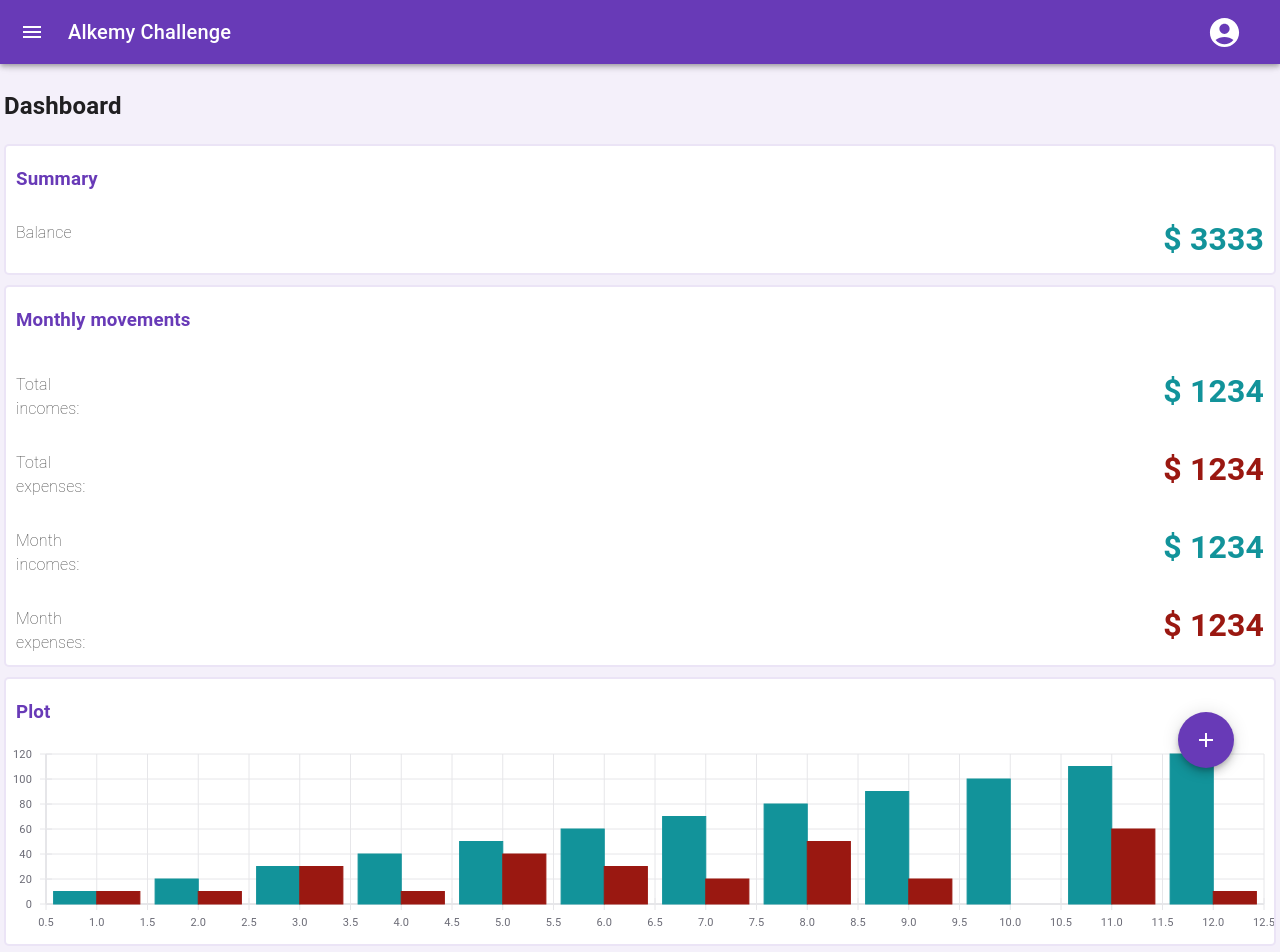
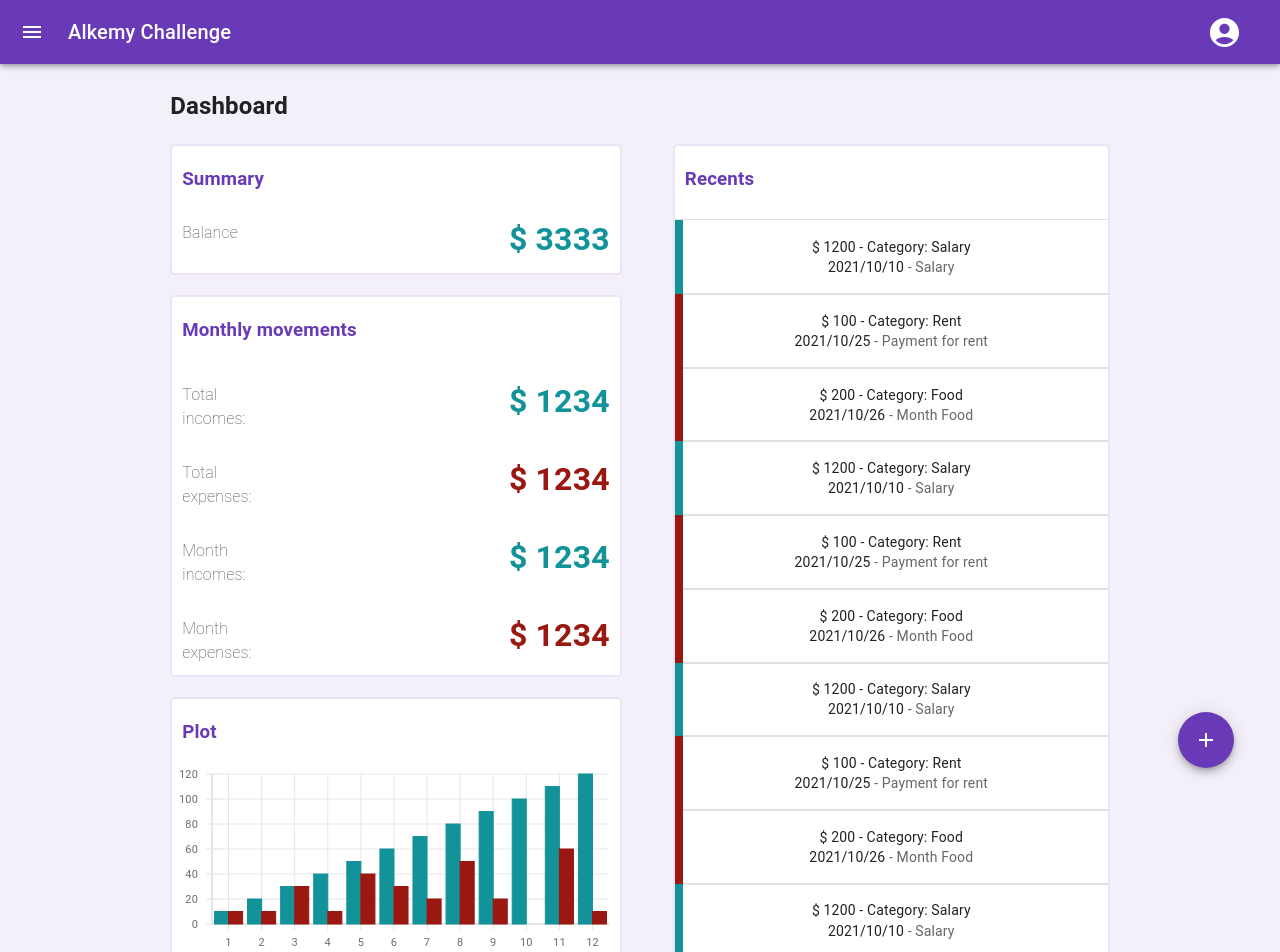
Before and after one commit to germansanz93/alkemy-challenge, a React (Create React App) app in the folder client/alkemy-challenge-client/: page / in a window 1280 px wide. Shown: the top 952 px of the page. Built offline with nearby package versions, Linux system fonts and the light colour scheme.

Commit message:
changed a lot of styles to get responsiveness

```diff
--- a/client/alkemy-challenge-client/src/App.css
+++ b/client/alkemy-challenge-client/src/App.css
@@ -1,3 +1,8 @@
+html {
+  height: 100vh;
+  background-color: #683ab713;
+}
+
 .App {
   text-align: center;
 }
--- a/client/alkemy-challenge-client/src/Dashboard.js
+++ b/client/alkemy-challenge-client/src/Dashboard.js
@@ -21,27 +21,31 @@ function Dashboard(props) {
   return (
     <div className={classes.mainContainer}>
       <h2>Dashboard</h2>
-      <div className={classes.card}>
+      <div className={classes.cardsContainer}>
+        {/* <div className={classes.leftContainer}> */}
+          <div className={`${classes.balance} ${classes.card}`}>
             <h3 className={classes.cardTitle}>Summary</h3>
-        <SummaryBox title={'Balance'} total={'$ 3333'} type={1}/>
+            <SummaryBox title={'Balance'} total={'$ 3333'} type={1} />
           </div>
           <div className={`${classes.summariesContainer} ${classes.card}`}>
             <h3 className={classes.cardTitle}>Monthly movements</h3>
-        <SummaryBox title={'Total incomes:'} total={'$ 1234'} type={1}/>
-        <SummaryBox title={'Total expenses:'} total={'$ 1234'} type={2}/>
-        <SummaryBox title={'Month incomes:'} total={'$ 1234'} type={1}/>
-        <SummaryBox title={'Month expenses:'} total={'$ 1234'} type={2}/>
+            <SummaryBox title={'Total incomes:'} total={'$ 1234'} type={1} />
+            <SummaryBox title={'Total expenses:'} total={'$ 1234'} type={2} />
+            <SummaryBox title={'Month incomes:'} total={'$ 1234'} type={1} />
+            <SummaryBox title={'Month expenses:'} total={'$ 1234'} type={2} />
           </div>
           <div className={`${classes.barsContainer} ${classes.card}`}>
             <h3 className={classes.cardTitle}>Plot</h3>
-        <Plot/>
+            <Plot />
           </div>
+        {/* </div> */}
         <div className={`${classes.recentsContainer} ${classes.card}`}>
           <h3 className={classes.cardTitle}>Recents</h3>
-          <Recents/>
+          <Recents className={classes.recents} />
         </div>
-      <FloatingActionBtn onClick={handleOpen}/>
-      <MovementForm open={open} handleClose={handleClose}/>
+      </div>
+      <FloatingActionBtn onClick={handleOpen} />
+      <MovementForm open={open} handleClose={handleClose} />
     </div>
   )
 }
--- a/client/alkemy-challenge-client/src/MovementsList.js
+++ b/client/alkemy-challenge-client/src/MovementsList.js
@@ -73,6 +73,7 @@ class MovementsList extends React.Component {
               <ListItem className={classes.ListItem} alignItems="center">
                 <div className={mov.type == 1 ? classes.leftColorBarGreen : classes.leftColorBarRed}></div>
                 <ListItemText
+                  className={classes.listItemText}
                   primary={`$ ${mov.amount} - Category: ${mov.category}`}
                   secondary={
                     <React.Fragment>
--- a/client/alkemy-challenge-client/src/Recents.js
+++ b/client/alkemy-challenge-client/src/Recents.js
@@ -15,13 +15,15 @@ function Recents(props) {
 
   return (
     <div className={classes.listContainer}>
-      <List dense={true} sx={{ width: '100%', maxWidth: 360, bgcolor: 'background.paper' }}>
+      <List className={classes.list} dense={true} sx={{ width: '100%', bgcolor: 'background.paper' }}>
         {
-          movements.map(mov => (
-            <div>
-              <ListItem className={classes.ListItem} alignItems="flex-start">
+          movements.splice(0, 10).map(mov => (
+            <div className={classes.itemContainer}>
+              <Divider />
+              <ListItem className={classes.ListItem} alignItems="center">
                 <div className={mov.type == 1 ? classes.leftColorBarGreen : classes.leftColorBarRed}></div>
                 <ListItemText
+                  className={classes.listItemText}
                   primary={`$ ${mov.amount} - Category: ${mov.category}`}
                   secondary={
                     <React.Fragment>
--- a/client/alkemy-challenge-client/src/styles/DashboardStyles.js
+++ b/client/alkemy-challenge-client/src/styles/DashboardStyles.js
@@ -2,11 +2,19 @@ export default {
   mainContainer: {
     display: 'flex',
     flexDirection: 'column',
+    maxWidth: '470px',
+    margin: '0 auto',
   },
+
   summariesContainer: {
     display: 'flex',
     flexDirection: 'column',
   },
+  recentsContainer: {
+    display: 'flex',
+    flexDirection: 'column',
+  },
+
   card: {
     border: '2px solid #683ab722',
     borderRadius: '5px',
@@ -16,5 +24,50 @@ export default {
   cardTitle: {
     color: '#683ab7',
     marginLeft: '10px',
+  },
+  '@media (min-width: 780px)': {
+    mainContainer: {
+      maxWidth: '1042px',
+      padding: '0 4vw'
+    },
+    cardsContainer: {
+      display: 'grid',
+      gridTemplate: '"left1 right""left2 right""left3 right"',
+      gridGap: '10px 4vw',
+    },
+    balance: {
+      gridArea: 'left1',
+    },
+    summariesContainer: {
+      gridArea: 'left2',
+    },
+    barsContainer: {
+      gridArea: 'left3',
+    },
+    recentsContainer: {
+      gridArea: "right",
+    }
+  },
+  '@media (min-width: 1440px)': {
+    mainContainer:{
+      maxWidth: '1600px',
+    },
+    cardsContainer:{
+      gridTemplate: '"topR topL" "bottomR bottomL"',
+      gridTemplateColumns: '3fr 1fr',
+    },
+    balance: {
+      gridArea: 'topL',
+    },
+    summariesContainer: {
+      gridArea: 'topR',
+      flexDirection: 'row',
+    },
+    barsContainer: {
+      gridArea: 'bottomR',
+    },
+    recentsContainer: {
+      gridArea: "bottomL",
+    }
   }
 }
--- a/client/alkemy-challenge-client/src/styles/MovementsListStyles.js
+++ b/client/alkemy-challenge-client/src/styles/MovementsListStyles.js
@@ -10,6 +10,9 @@ export default {
   },
   Listitem:{
     position: 'relative',
+  },
+  listItemText:{
+    textAlign: 'center'
   },
   leftColorBarGreen: {
     position: 'absolute',
--- a/client/alkemy-challenge-client/src/styles/PlotStyles.js
+++ b/client/alkemy-challenge-client/src/styles/PlotStyles.js
@@ -2,5 +2,11 @@ export default {
   barsContainer:{
     height: '20vh',
     minHeight: '200px'
+  },
+  '@media (min-width: 1440px)': {
+    barsContainer: {
+      height: '90%',
+      width: '97%'
+    }
   }
 }
--- a/client/alkemy-challenge-client/src/styles/RecentsStyles.js
+++ b/client/alkemy-challenge-client/src/styles/RecentsStyles.js
@@ -1,6 +1,21 @@
 export default {
-  Listitem:{
+  listContainer: {
+    height: '100%',
+  },
+  list: {
+    height: '100%',
+    display: 'flex',
+    flexDirection: 'column',
+  },
+  itemContainer:{
+    height: 'inherit',
+  },
+  ListItem:{
     position: 'relative',
+    height: 'inherit',
+  },
+  listItemText:{
+    textAlign: 'center',
   },
   leftColorBarGreen: {
     position: 'absolute',
```
Lines whose indentation alone changed are shown as unchanged.
